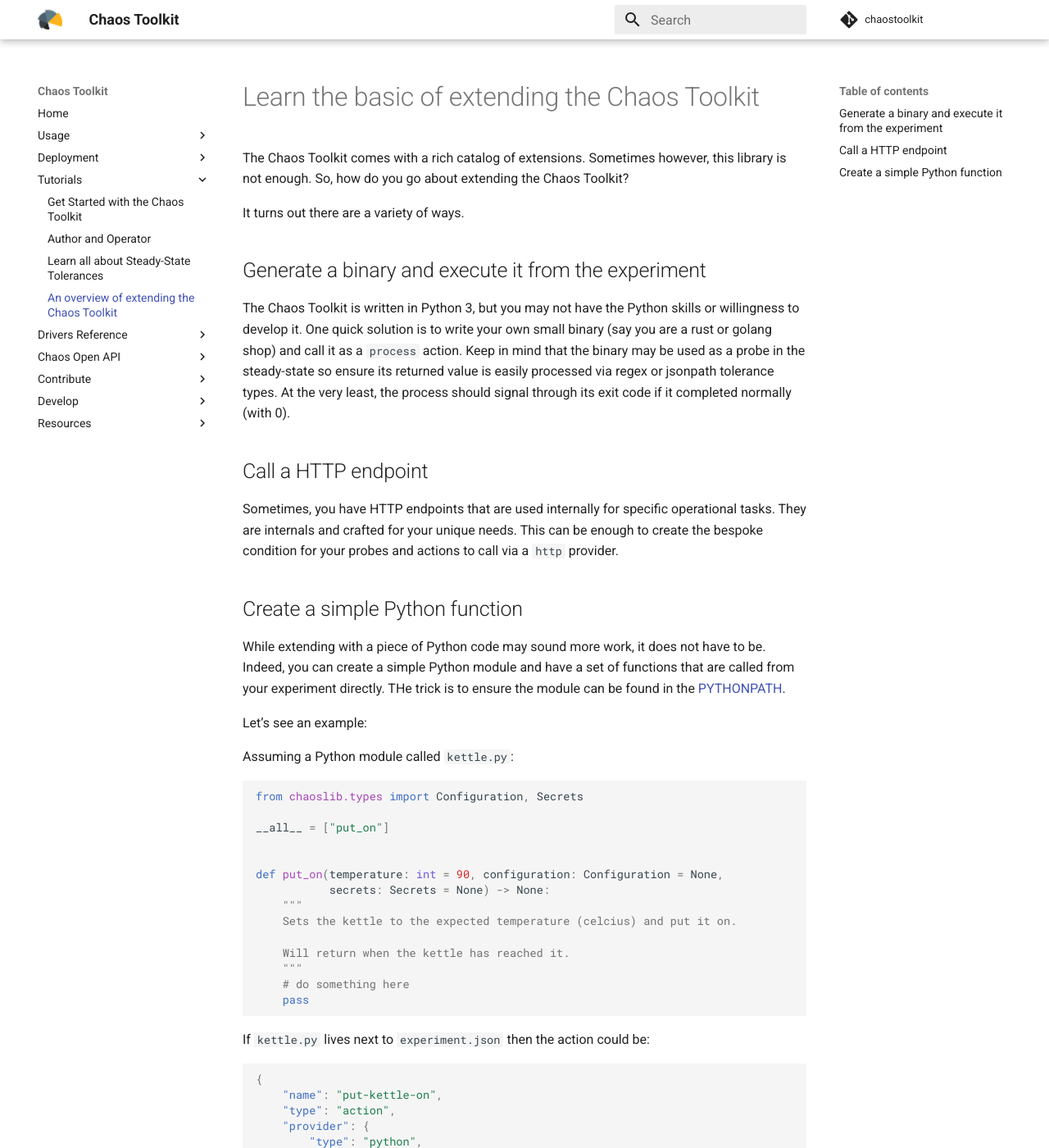
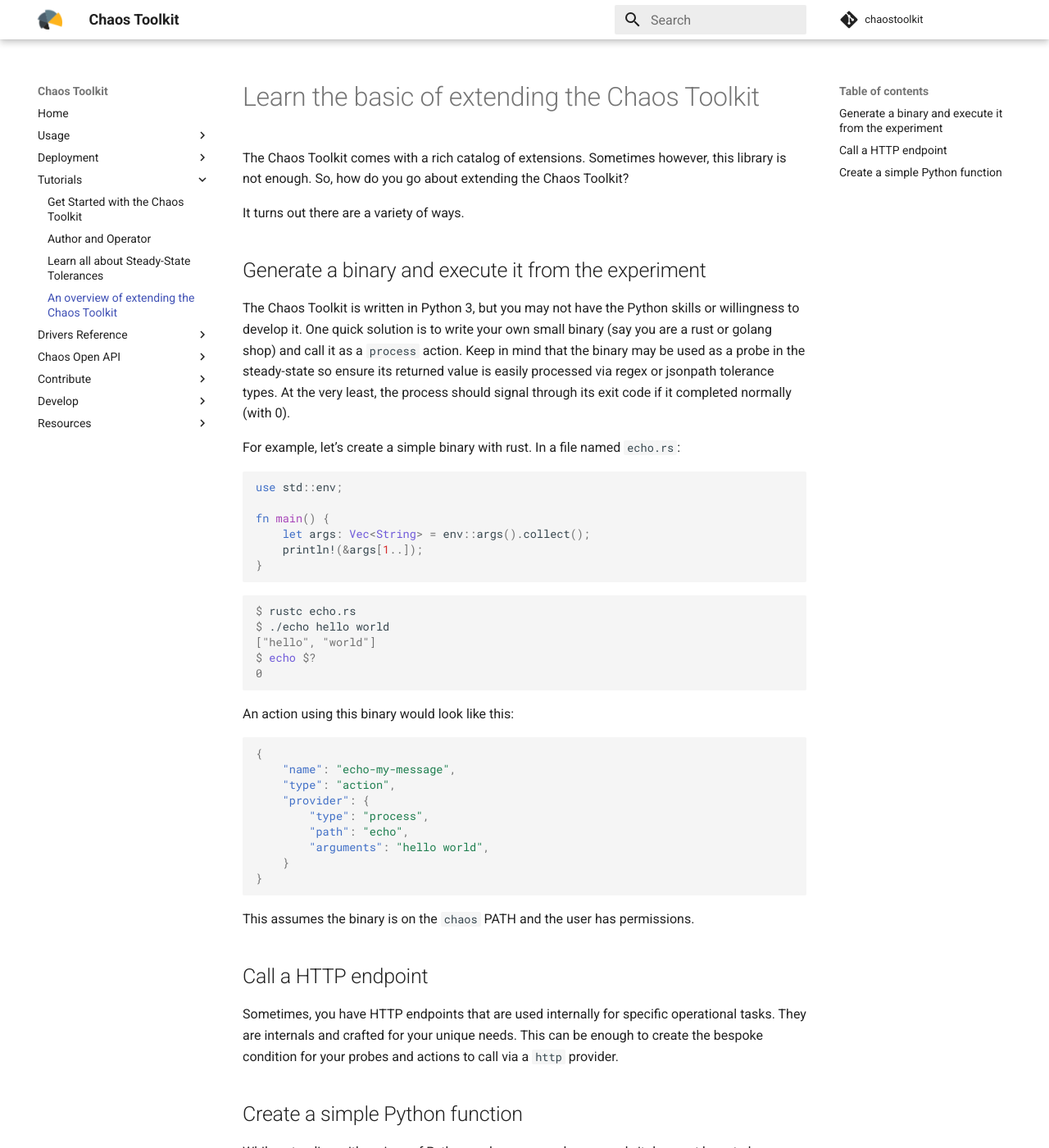
Before and after one commit to chaostoolkit/chaostoolkit-documentation, an MkDocs documentation site: the page built from sources/reference/tutorials/extend.md, in a window 1280 px wide and 1400 px high. Shown: the whole window at 82% size. Built offline with MkDocs 1.6.1 and Material for MkDocs 9.7.7, drawn with Linux system fonts in a browser that asks for light colours; comment, search, counter and statistics services are not loaded.

Commit message:
Add process example
Signed-off-by: Sylvain Hellegouarch <sh@defuze.org>

````diff
--- a/sources/reference/tutorials/extend.md
+++ b/sources/reference/tutorials/extend.md
@@ -14,6 +14,42 @@
 so ensure its returned value is easily processed via regex or jsonpath
 tolerance types. At the very least, the process should signal through its
 exit code if it completed normally (with 0).
+
+For example, let's create a simple binary with rust. In a file named `echo.rs`:
+
+```rust
+use std::env;
+
+fn main() {
+    let args: Vec<String> = env::args().collect();
+    println!(&args[1..]);
+}
+```
+
+```console
+$ rustc echo.rs
+$ ./echo hello world
+["hello", "world"]
+$ echo $?
+0
+```
+
+An action using this binary would look like this:
+
+
+```json
+{
+    "name": "echo-my-message",
+    "type": "action",
+    "provider": {
+        "type": "process",
+        "path": "echo",
+        "arguments": "hello world",
+    }
+}
+```
+
+This assumes the binary is on the `chaos` PATH and the user has permissions.
 
 ## Call a HTTP endpoint
 
````
